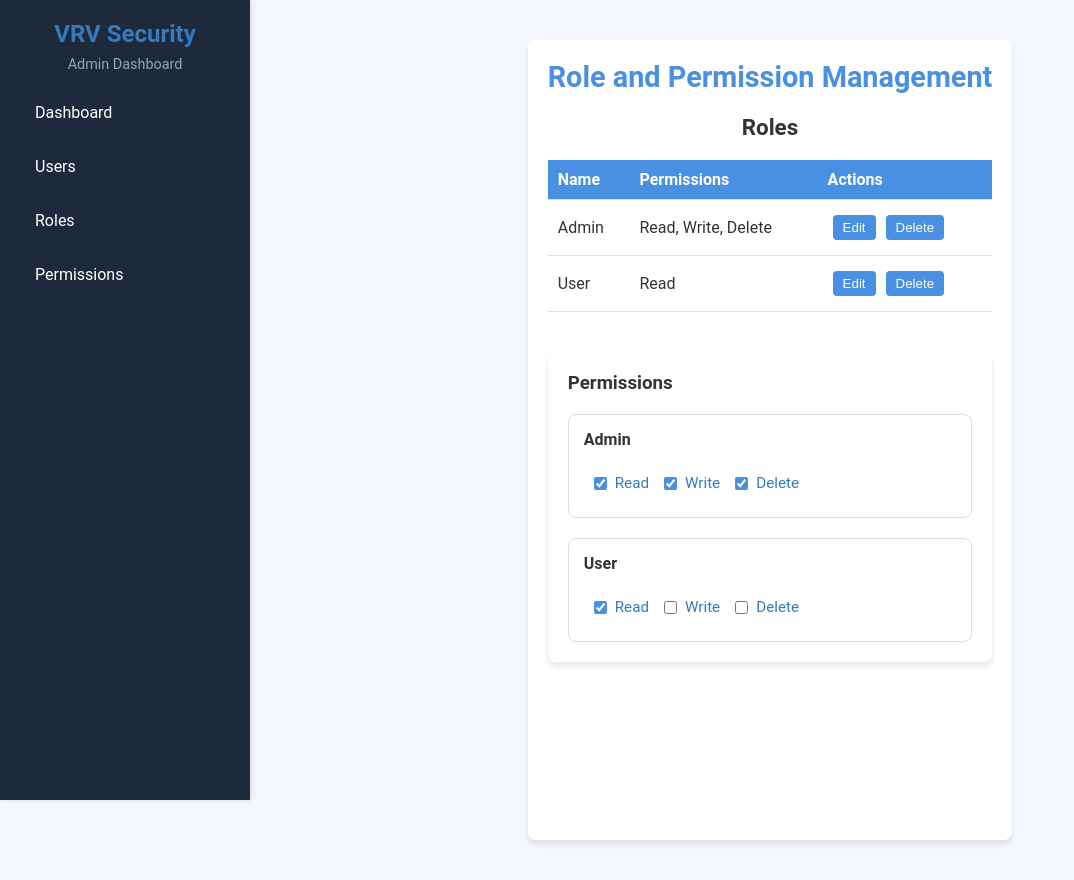
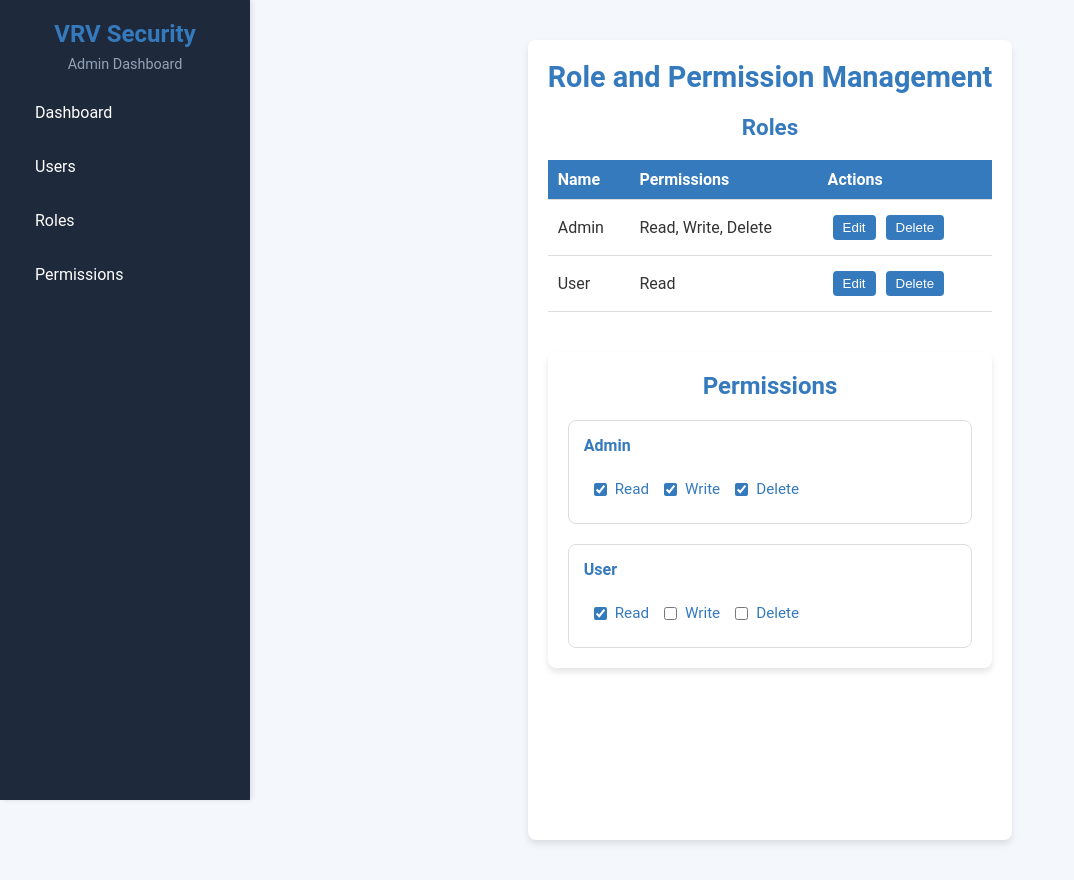
Before and after one commit to tropnicates/rbac_app, a React (Create React App) app: page /permissions in a window 1280 px wide. Shown: the whole page, without its empty margins (0-1074 px from the left). Built offline with nearby package versions, Linux system fonts and the light colour scheme.

Commit message:
css modified

```diff
--- a/src/assets/styles/Permissions.css
+++ b/src/assets/styles/Permissions.css
@@ -12,9 +12,9 @@
 }
 
 .permissions-header {
+  font-weight: bold;
   font-size: 1.8rem;
-  font-weight: bold;
-  color: #4A90E2;
+  color: #357ABD;
   margin-bottom: 20px;
   text-align: center;
 }
@@ -25,8 +25,9 @@
 }
 
 .role-table-header {
+  font-weight: bold;
+  color: #357ABD;
   font-size: 1.4rem;
-  font-weight: bold;
   text-align: center;
   margin-bottom: 10px;
 }
@@ -44,7 +45,7 @@
 }
 
 .role-table th {
-  background-color: #4A90E2;
+  background-color: #357ABD;
   color: #fff;
 }
 
@@ -53,7 +54,7 @@
 }
 
 button {
-  background-color: #4A90E2;
+  background-color: #357ABD;
   color: white;
   border: none;
   padding: 5px 10px;
@@ -70,21 +71,21 @@ button:hover {
   display: flex;
   flex-wrap: wrap;
   justify-content: flex-start;
-  gap: 15px; /* Adds spacing between checkboxes */
+  gap: 15px;
   padding: 10px;
 }
 
 .checkbox-label {
   display: flex;
   align-items: center;
-  gap: 8px; /* Spacing between checkbox and label */
+  gap: 8px;
   font-size: 0.95rem;
   color: #555;
   cursor: pointer;
 }
 
 .checkbox-label input[type="checkbox"] {
-  accent-color: #4A90E2; /* Changes checkbox highlight color */
+  accent-color: #357ABD;
   cursor: pointer;
 }
 
--- a/src/assets/styles/Roles.css
+++ b/src/assets/styles/Roles.css
@@ -9,7 +9,6 @@
 
 .rolemanagement {
   font-size: 1.8rem;
-  font-weight: bold;
   margin-bottom: 20px;
   text-align: center;
   color: #357ABD;
--- a/src/assets/styles/modal.css
+++ b/src/assets/styles/modal.css
@@ -59,7 +59,7 @@
 }
 
 .modal-container input:focus {
-  border-color: #007bff;
+  border-color: #357ABD;
   box-shadow: 0 0 5px rgba(0, 123, 255, 0.5);
 }
 
@@ -81,12 +81,12 @@
 }
 
 .modal-buttons button[type="submit"] {
-  background-color: #007bff;
+  background-color: #357ABD;
   color: #ffffff;
 }
 
 .modal-buttons button[type="submit"]:hover {
-  background-color: #0056b3;
+  background-color: #357ABD;
 }
 
 .modal-buttons button[type="button"] {
--- a/src/assets/styles/permissionList.css
+++ b/src/assets/styles/permissionList.css
@@ -11,10 +11,20 @@
   gap: 20px;
 }
 
+.title{
+  color: #357ABD;
+  font-size: 1.5rem;
+  font-weight: bold;
+  display: flex;
+  flex-direction: column;
+  align-items: center;
+  justify-content: center;
+}
+
 .container-list {
   font-size: 1.6rem;
   font-weight: 600;
-  color: #4A90E2;
+  /* color: #4A90E2; */
   margin-bottom: 20px;
   text-align: left;
 }
@@ -40,6 +50,12 @@
   margin-bottom: 10px;
 }
 
+.rolename{
+  font-weight: bold;
+  color: #357ABD;
+
+}
+
 .permissions-checkboxes {
   display: flex;
   flex-wrap: wrap;
@@ -61,11 +77,10 @@
 }
 
 .checkbox-label input[type="checkbox"] {
-  accent-color: #4A90E2;
+  accent-color: #357ABD;
   cursor: pointer;
 }
 
-/* Responsive Design */
 @media (max-width: 768px) {
   .permissions-list {
     padding: 15px;
--- a/src/assets/styles/users.css
+++ b/src/assets/styles/users.css
@@ -24,7 +24,6 @@ body {
 
 .usermanagement {
   font-size: 1.8rem;
-  font-weight: bold;
   margin-bottom: 20px;
   text-align: center;
   color: #357ABD;
--- a/src/components/PermissionsList.js
+++ b/src/components/PermissionsList.js
@@ -6,10 +6,10 @@ const PermissionList = ({ roles, onPermissionChange }) => {
 
   return (
     <div className="permissions-list">
-      <h3>Permissions</h3>
+      <div className="title">Permissions</div>
       {roles.map((role) => (
         <div key={role.id} className="role-permissions">
-          <h4>{role.name}</h4>
+          <div className="rolename">{role.name}</div>
           <div className="permissions-checkboxes">
             {allPermissions.map((permission) => (
               <label key={permission} className="checkbox-label">
```
